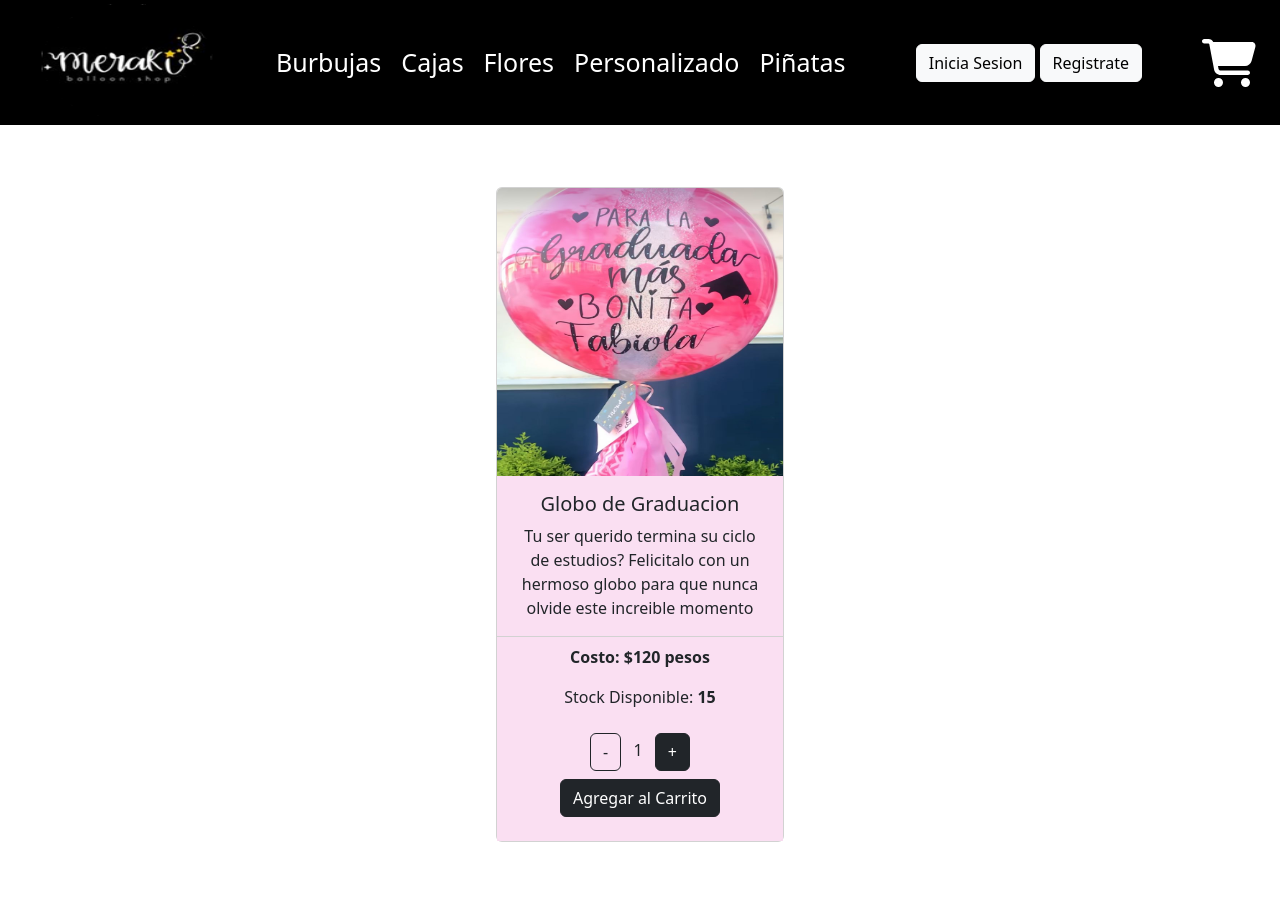
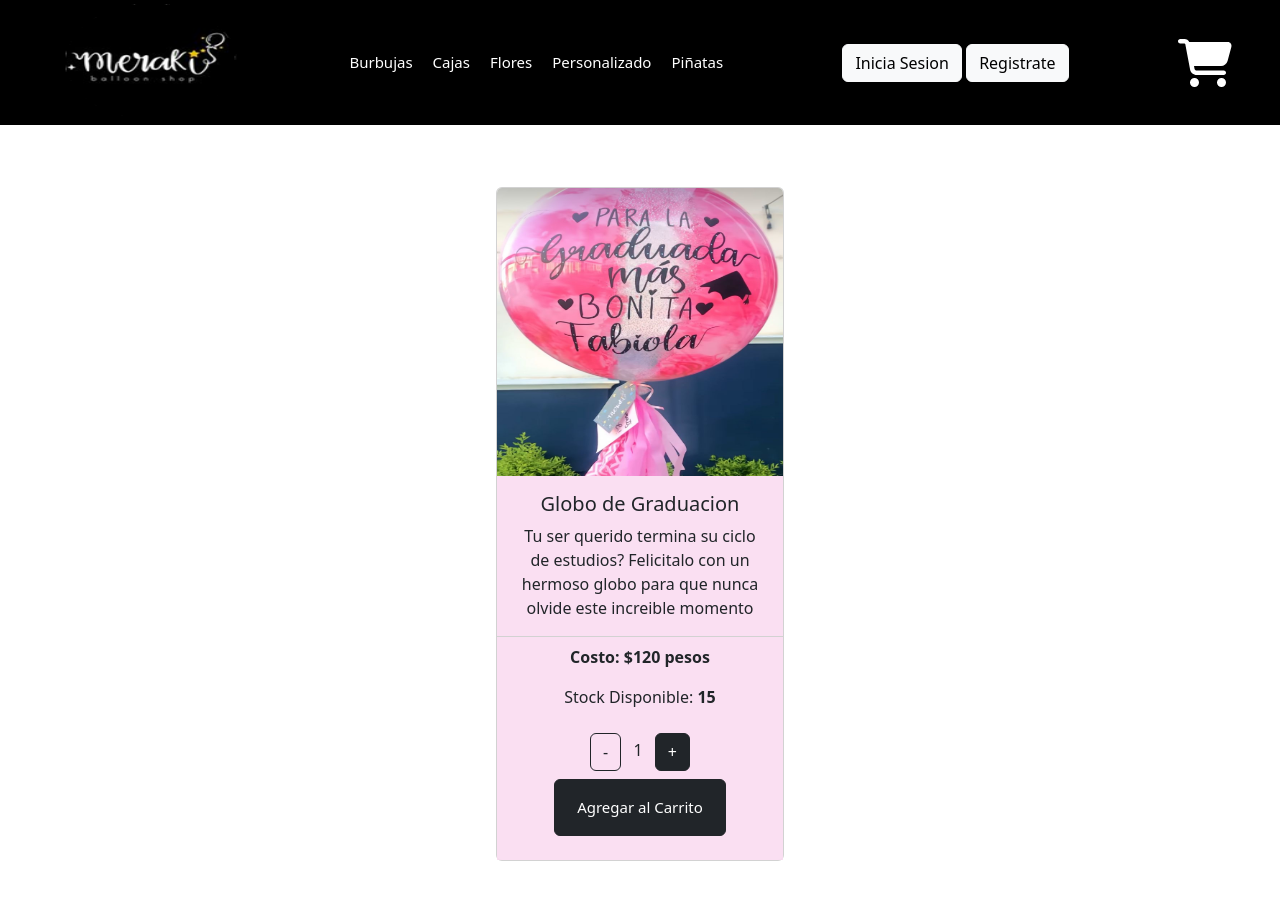
Before and after one commit to Alberto9204/balloon-shop, a React (Create React App) app: page /item/1 in a window 1280 px wide. Shown: the top 900 px of the page. Built offline with nearby package versions, Linux system fonts and the light colour scheme.

Commit message:
Desafio 7

```diff
--- a/src/App.js
+++ b/src/App.js
@@ -4,6 +4,7 @@ import { NavBar } from './components/NavBar/NavBar';
 import { ListaDeComponentes } from './components/ItemListContainer/ListaDeComponentes';
 import { ItemDetailContainer } from './components/ItemDetailContainer/ItemDetailContainer';
 import { BrowserRouter, Routes, Route, Navigate } from 'react-router-dom'
+import { Cart } from './components/Cart/Cart'
 
 
 function App() {
@@ -14,6 +15,7 @@ function App() {
         <Route path='/' element={ <ListaDeComponentes/> }/>
         <Route path='/produ/:categoryId/' element={ <ListaDeComponentes/> }/>
         <Route path='/item/:itemId' element={ <ItemDetailContainer/> }/>
+        <Route path='/cart/' element={ <Cart/> }/>
         <Route path='*' element= { < Navigate to="/" />} />
       </Routes>
      </BrowserRouter>
--- /dev/null
+++ b/src/components/Cart/Cart.js
@@ -0,0 +1,11 @@
+
+
+
+export const Cart = () =>{
+
+    return(
+    <div className="Container m-3">
+    <h2>Aqui esta el carrito</h2>
+    </div>
+    )
+}
--- a/src/components/ItemCount/ItemCount.css
+++ b/src/components/ItemCount/ItemCount.css
@@ -3,3 +3,11 @@
     background-color: rgba(250, 220, 241, 0.897);
     border: 2px;
 }
+
+.link{
+    color:white;
+    align-items: center;
+    margin: 10px;
+    font-size: 15px;
+    text-decoration: none;
+}
--- a/src/components/ItemCount/ItemCount.js
+++ b/src/components/ItemCount/ItemCount.js
@@ -1,32 +1,34 @@
 import './ItemCount.css'
-import { useState  } from 'react'
 import Button from 'react-bootstrap/Button';
 import Card from 'react-bootstrap/Card';
+import { Link } from 'react-router-dom'
 
 
-export const ItemCount = () => {
 
-     let [counter, setCounter ] = useState(1)
+export const ItemCount = ({max, counter, setCounter, handelAgregar}) => {
 
-     const handlesumar = () =>{
-        if (counter < 15){
+
+     const handleSumar = () =>{
+        if (counter < max){
         setCounter(counter + 1)
         }
      }
 
-     const handlerestar = () =>{
+     const handleRestar = () =>{
         if (counter > 1){
         setCounter(counter - 1)
         }
      }
+
+
     return(
 
 
                 <Card.Body className='primerCard'>
-                          <button onClick={handlerestar} className='btn btn-outline-dark '>-</button>
+                          <button onClick={handleRestar} className='btn btn-outline-dark '>-</button>
                               <span className='mx-2'> {counter} </span>
-                          <button onClick={handlesumar} className='btn btn-dark '>+</button>
-                          <Button variant="dark m-2 start-50">Agregar al Carrito</Button>
+                          <button onClick={handleSumar} className='btn btn-dark '>+</button>
+                          <Button onClick={handelAgregar}variant="dark m-2 start-50"><Link to='/cart/' className="link"> Agregar al Carrito </Link></Button>
                  </Card.Body>
 
 
--- a/src/components/ItemDetail/ItemDetail.js
+++ b/src/components/ItemDetail/ItemDetail.js
@@ -2,8 +2,19 @@
    import Card from 'react-bootstrap/Card';
    import ListGroup from 'react-bootstrap/ListGroup';
    import { ItemCount } from '../ItemCount/ItemCount';
+   import { useState  } from 'react'
 
    export const ItemDetail = ( {detail = []} ) => {
+
+       const [cantidad, setCantidad ] = useState(1)
+
+       const handelAgregar = () =>{
+        console.log({
+          ...detail,
+          cantidad
+        })
+      }
+
      return(
        <div className="Container m-3 col-sm-6" >
            {detail.map((detail) =>{
@@ -20,7 +31,12 @@
                      <ListGroup className="list-group-flush">
                        <ListGroup.Item className='primerCard'><b>{detail.costo}</b></ListGroup.Item>
                        <ListGroup.Item className='primerCard'>Stock Disponible: <b>{detail.stock}</b></ListGroup.Item>
-                       <ItemCount/>
+                       <ItemCount
+                            max={detail.stock}
+                            counter={cantidad}
+                            setCounter={setCantidad}
+                            handelAgregar={handelAgregar}
+                       />
                      </ListGroup>
                    </Card>
                    </div>
--- a/src/components/NavBar/NavBar.js
+++ b/src/components/NavBar/NavBar.js
@@ -16,7 +16,7 @@ export const NavBar = () => {
                    <Link to="/"><img src={'../img/logo_meraki.png'} alt="logo" width="180" height="125" /></Link>
                 </div>
                 <div>
-                    <Nav >
+                    <Nav>
                         <Link to='/produ/burbuja' className="link"> Burbujas </Link>
                         <Link to='/produ/caja' className="link"> Cajas </Link>
                         <Link to='/produ/flores' className="link"> Flores </Link>
--- a/src/components/NavBar/Navbar.css
+++ b/src/components/NavBar/Navbar.css
@@ -19,7 +19,7 @@
     justify-content: space-evenly;
     align-items: center;
     margin: 10px;
-    font-size: 25px;
+    font-size: 55px;
     text-decoration: none;
 }
 
```
